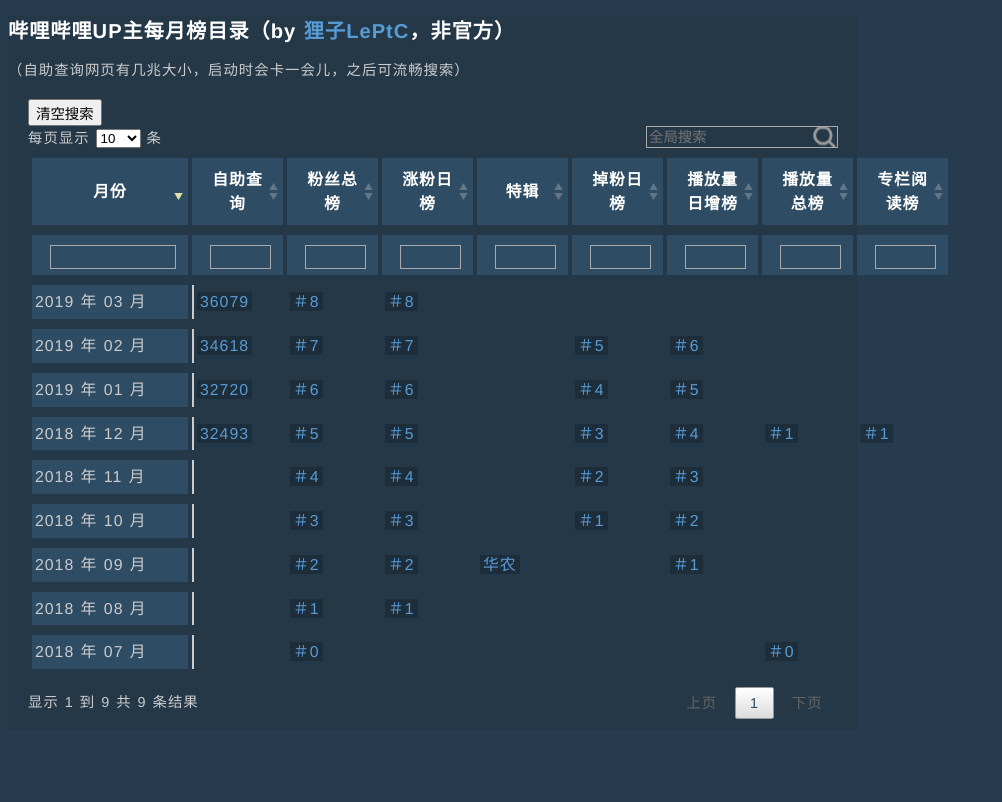
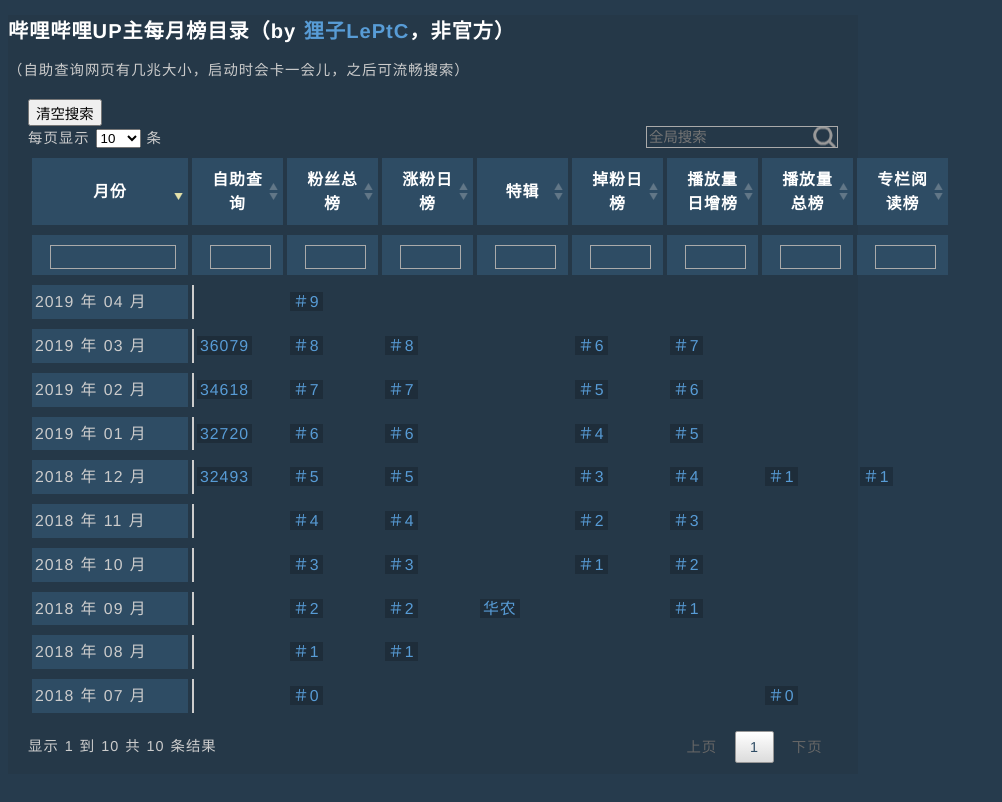
Before and after one commit to LePtC/LePtC.github.io, a Jekyll site: the page bili/index.html, which Jekyll copies as it is, in a window 1280 px wide. Shown: the top 802 px of the page, without its empty margins (0-1002 px from the left). Built offline with Jekyll 4.4.1, drawn with Linux system fonts in a browser that asks for light colours; Markdown is read by kramdown in place of the engine named in the settings; comment, search, counter and statistics services are not loaded.

Commit message:
Update index.html

```diff
--- a/bili/index.html
+++ b/bili/index.html
@@ -128,6 +128,20 @@
 
 <tbody style="color:#CCC">
 
+<tr>
+  <td>2019 年 04 月</td>
+  <td>
+    <!-- <a href="/bili/2019/03/">36079</a> -->
+  </td>
+  <td><a href="http://www.bilibili.com/video/av51185644">＃9</a></td>
+  <td><!-- <a href="http://www.bilibili.com/video/av49703378">＃9</a> --></td>
+  <td></td>
+  <td><!-- <a href="http://www.bilibili.com/video/av50961762">＃7</a> --></td>
+  <td><!-- <a href="http://www.bilibili.com/video/av51220114">＃8</a> --></td>
+  <td></td>
+  <td></td>
+</tr>
+
 
 <tr>
   <td>2018 年 07 月</td>
@@ -231,8 +245,8 @@
   <td><a href="http://www.bilibili.com/video/av48510496">＃8</a></td>
   <td><a href="http://www.bilibili.com/video/av49703378">＃8</a></td>
   <td></td>
-  <td><!-- <a href="">＃6</a> --></td>
-  <td><!-- <a href="">＃7</a> --></td>
+  <td><a href="http://www.bilibili.com/video/av50961762">＃6</a></td>
+  <td><a href="http://www.bilibili.com/video/av51220114">＃7</a></td>
   <td></td>
   <td></td>
 </tr>
```
